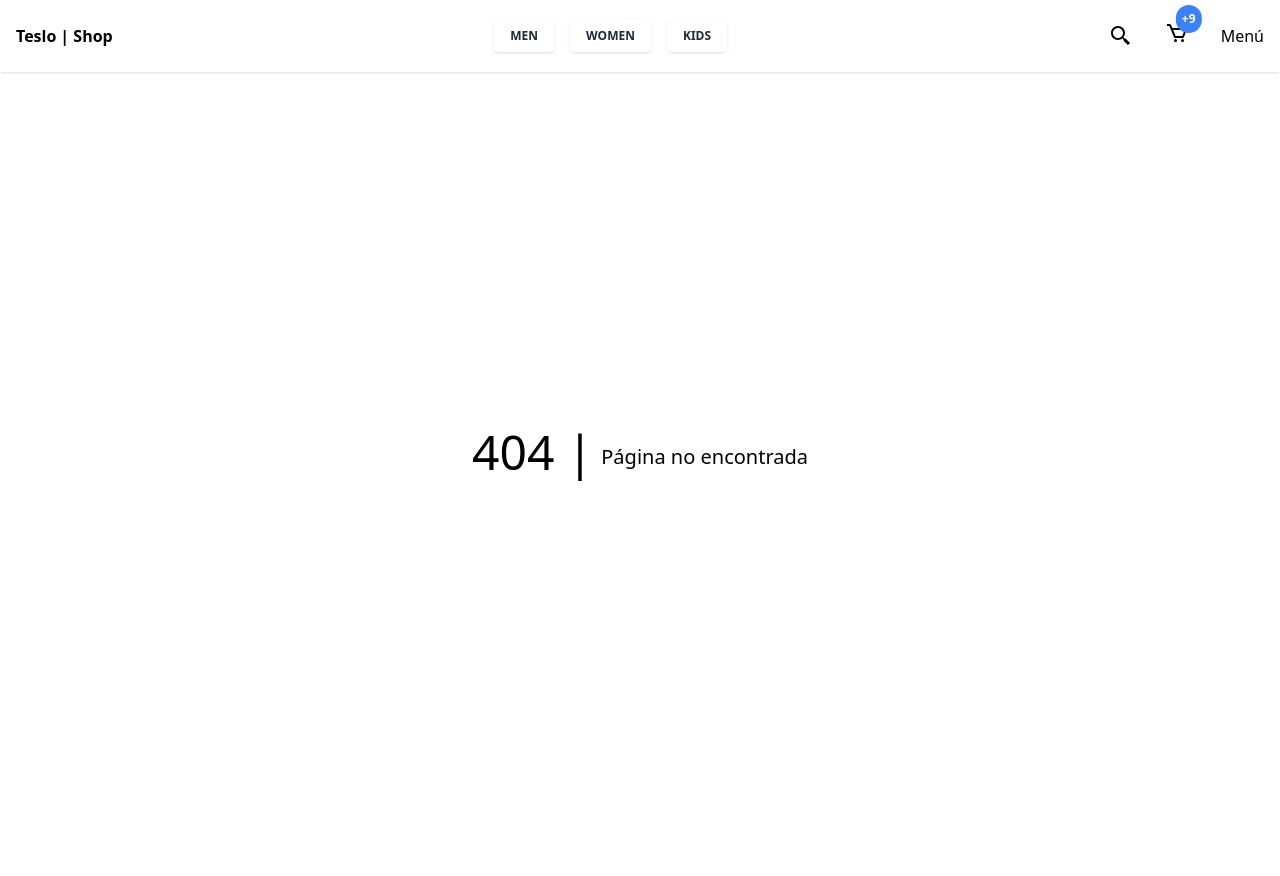
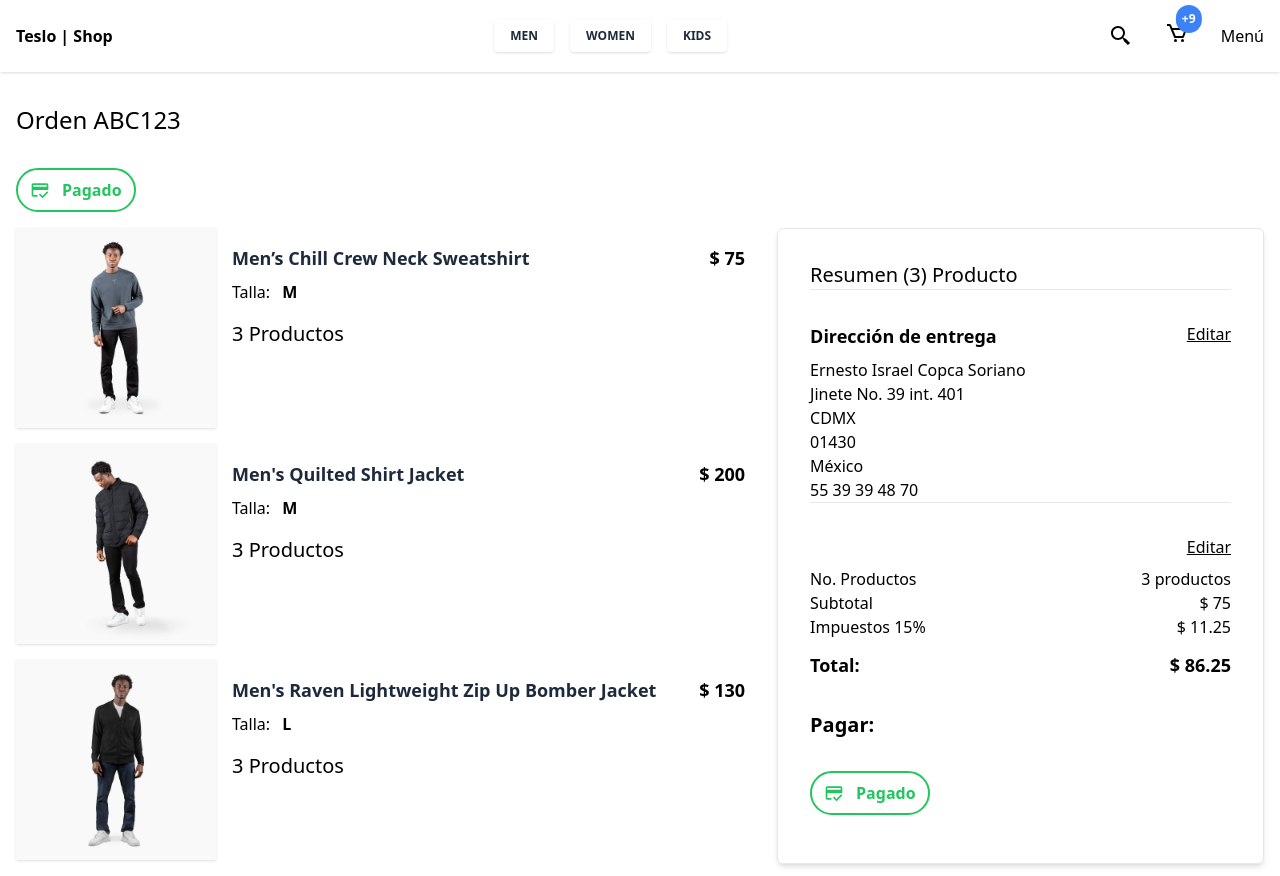
Before and after one commit to Copca/next-teslo-shop, a Next.js app: page /orders/1 in a window 1280 px wide. Before the commit this address had no page. Before the commit the page ends 800 px from the top, so only its background shows below. Built offline with nearby package versions, Linux system fonts and the light colour scheme; what tw-elements would draw is missing.

Commit message:
ordePage

```diff
--- a/components/cart/OrderConfirm.tsx
+++ b/components/cart/OrderConfirm.tsx
@@ -1,6 +1,12 @@
+import { FC } from 'react';
 import Link from 'next/link';
+import { MdCreditScore } from 'react-icons/md';
 
-export const OrderConfirm = () => {
+interface Props {
+	pay?: boolean;
+}
+
+export const OrderConfirm: FC<Props> = ({ pay = false }) => {
 	return (
 		<div className='p-4'>
 			<h2 className='text-xl'>Resumen (3) Producto</h2>
@@ -48,12 +54,23 @@ export const OrderConfirm = () => {
 				<p>$ 86.25</p>
 			</div>
 
+			{pay ? (
+				<>
+					<h1 className='text-xl font-bold my-8'>Pagar:</h1>
+
+					<div className='inline-flex items-center text-green-500 font-bold border-2 border-green-500 rounded-full px-3 py-2 space-x-3 mb-4'>
+						<MdCreditScore className='text-xl' />
+						<p>Pagado</p>
+					</div>
+				</>
+			) : (
 				<Link
 					href={'#'}
 					className='btn bg-blue-500 hover:bg-blue-600 rounded-full w-full mt-4'
 				>
 					Confirmar Orden
 				</Link>
+			)}
 		</div>
 	);
 };
--- /dev/null
+++ b/pages/orders/[id].tsx
@@ -0,0 +1,40 @@
+import { NextPage } from 'next';
+import { MdCreditScore, MdOutlineCreditCardOff } from 'react-icons/md';
+
+import { ShopLayout } from '../../components/layouts';
+import { CartList, OrderConfirm } from '../../components/cart';
+
+const OrderPage: NextPage = () => {
+	return (
+		<ShopLayout
+			tittle={'Resumen de orden ABC123'}
+			pageDescription={'Resumen de la orden'}
+		>
+			<div className='container'>
+				<h1 className='text-2xl mb-8'>Orden ABC123</h1>
+
+				{/* <div className='inline-flex items-center text-red-500 font-bold border-2 border-red-500 rounded-full px-3 py-2 space-x-3 mb-4'>
+					<MdOutlineCreditCardOff className='text-xl' />
+					<p>Pendiente de Pago</p>
+				</div> */}
+
+				<div className='inline-flex items-center text-green-500 font-bold border-2 border-green-500 rounded-full px-3 py-2 space-x-3 mb-4'>
+					<MdCreditScore className='text-xl' />
+					<p>Pagado</p>
+				</div>
+
+				<div className='flex flex-col md:flex-row items-start gap-8'>
+					<div className='w-full md:w-3/5'>
+						<CartList />
+					</div>
+
+					<div className='w-full md:w-2/5 border shadow-md rounded-md p-4'>
+						<OrderConfirm pay />
+					</div>
+				</div>
+			</div>
+		</ShopLayout>
+	);
+};
+
+export default OrderPage;
```
Lines whose indentation alone changed are shown as unchanged.
